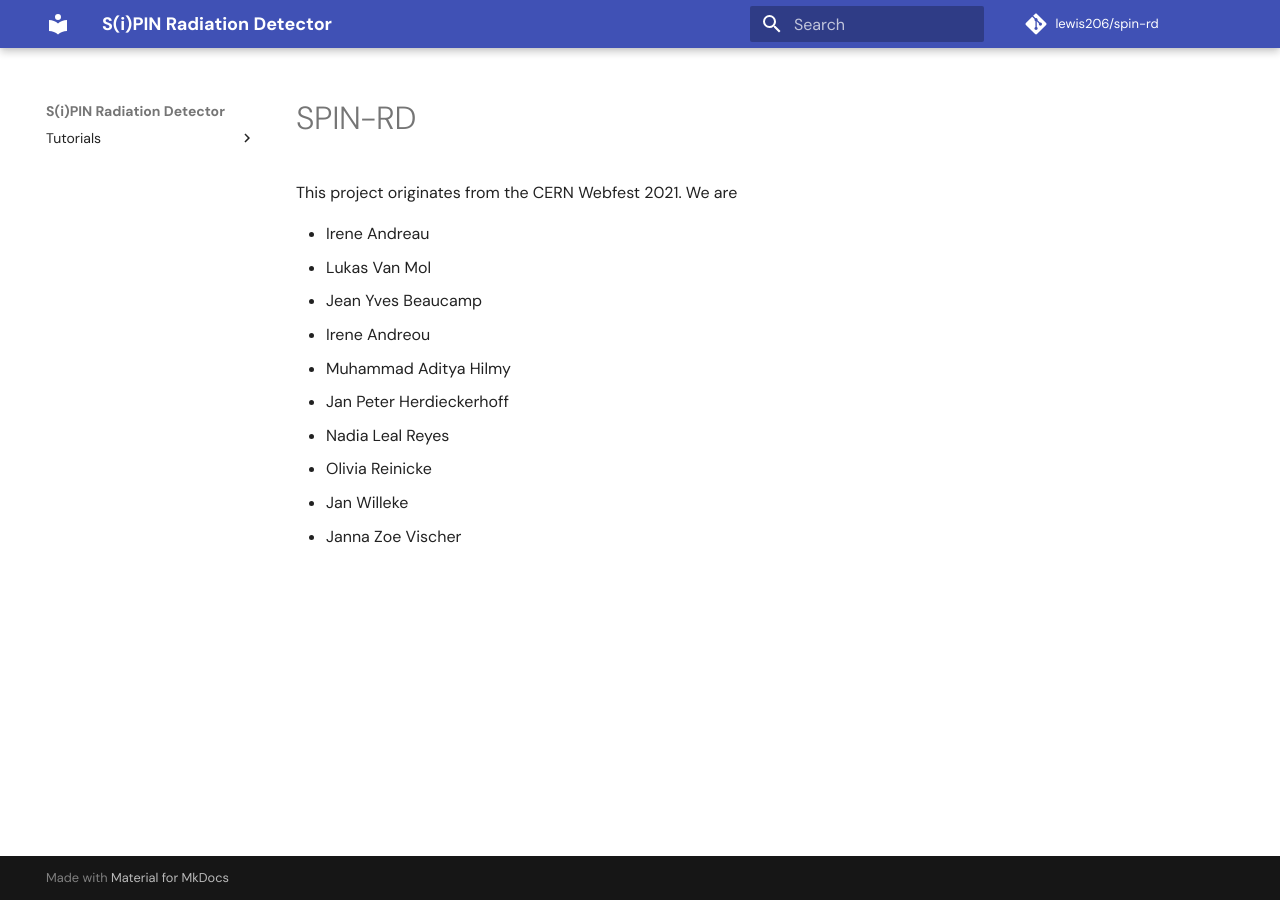
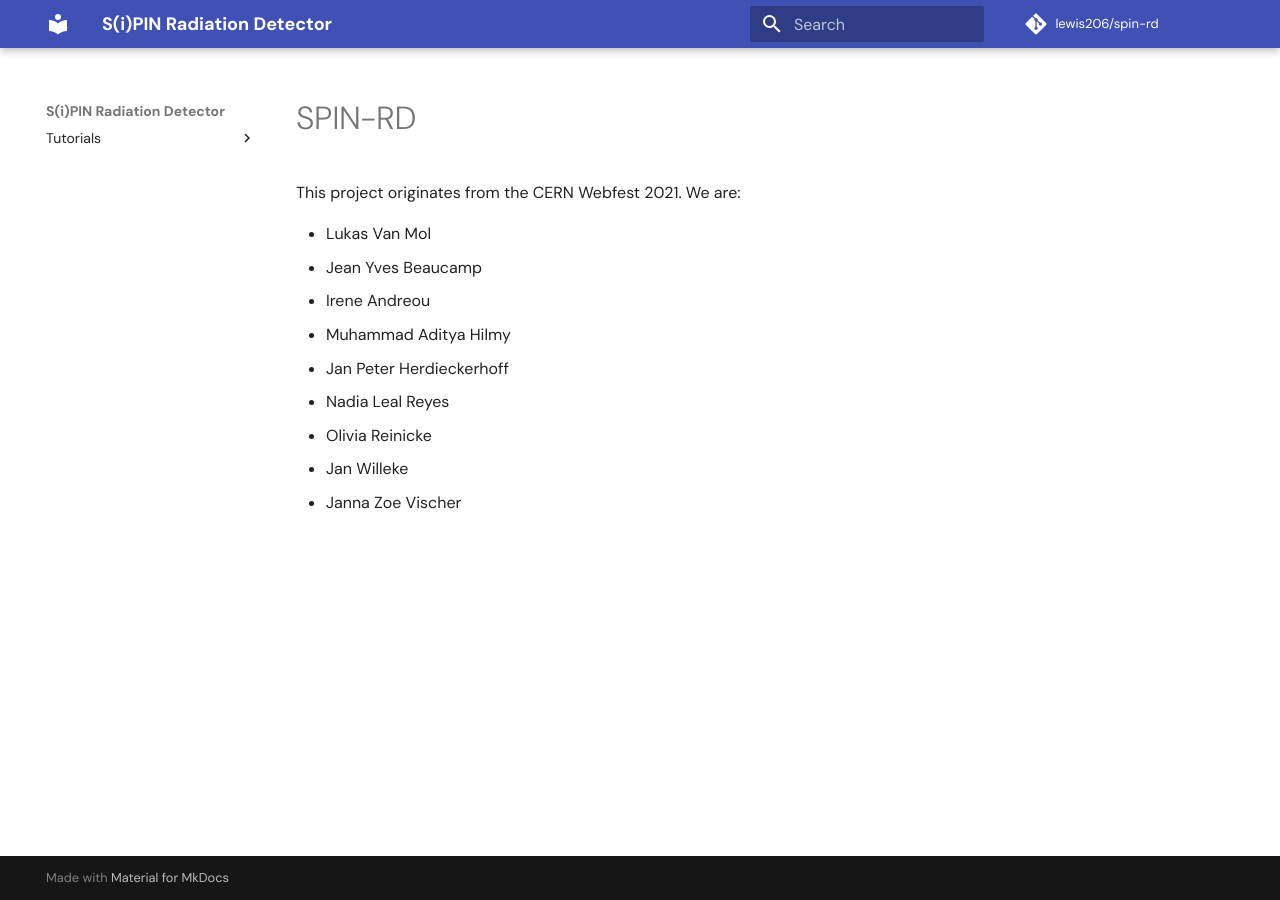
Before and after one commit to SPIN-RD/spin-rd, an MkDocs documentation site: the page built from content/index.md, in a window 1280 px wide. Built offline with MkDocs 1.6.1 and Material for MkDocs 9.7.7, drawn with Linux system fonts in a browser that asks for light colours; comment, search, counter and statistics services are not loaded.

Commit message:
removed duplicate names

```diff
--- a/content/index.md
+++ b/content/index.md
@@ -1,9 +1,8 @@
 # SPIN-RD
 
 This project originates from the CERN Webfest 2021.
-We are
+We are:
 
-* Irene Andreau
 * Lukas Van Mol
 * Jean Yves Beaucamp
 * Irene Andreou
```
